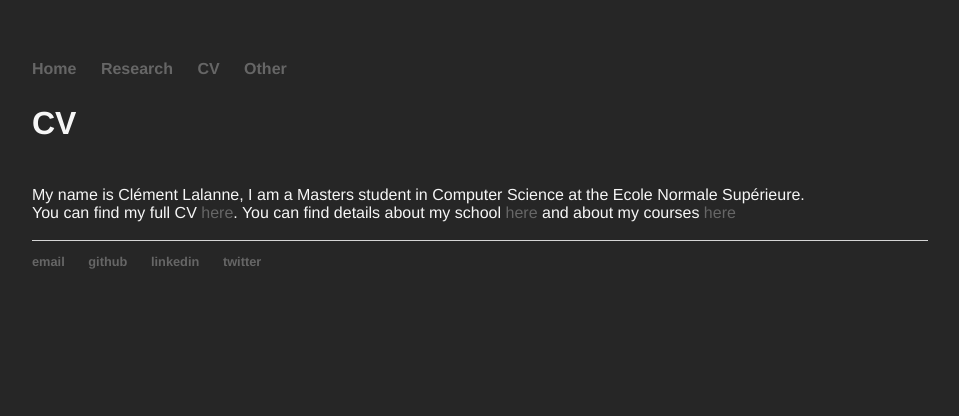
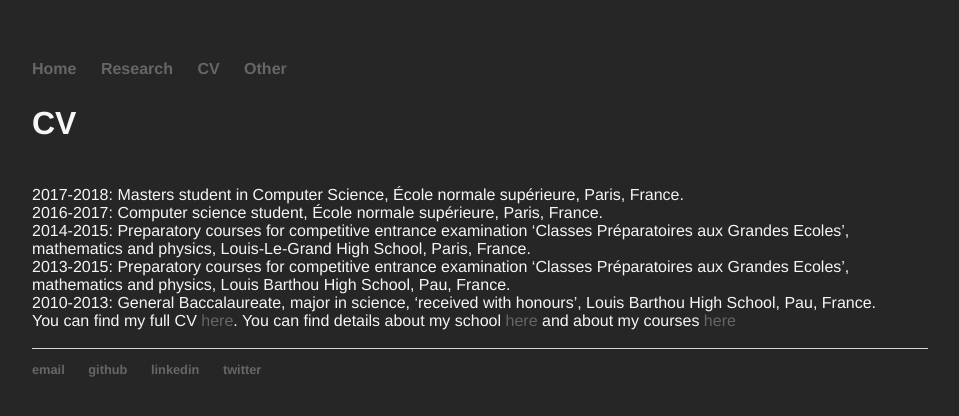
Before and after one commit to clemlal/clemlal.github.io, a Jekyll site: the page built from cv/index.html, in a window 1280 px wide. Shown: the top 416 px of the page, without its empty margins (160-1119 px from the left). Built offline with Jekyll 4.4.1, drawn with Linux system fonts in a browser that asks for light colours.

Commit message:
Precise informations given

```diff
--- a/cv/index.html
+++ b/cv/index.html
@@ -4,7 +4,15 @@ title: CV
 ---
 <h2> CV </h2>
 <br/>
-My name is Clément Lalanne, I am a Masters student in Computer Science at the Ecole Normale Supérieure.
+2017-2018: Masters student in Computer Science, École normale supérieure, Paris, France.
+<br/>
+2016-2017: Computer science student, École normale supérieure, Paris, France.
+<br/>
+2014-2015: Preparatory courses for competitive entrance examination ‘Classes Préparatoires aux Grandes Ecoles’, mathematics and physics, Louis-Le-Grand High School, Paris, France.
+<br/>
+2013-2015: Preparatory courses for competitive entrance examination ‘Classes Préparatoires aux Grandes Ecoles’, mathematics and physics, Louis Barthou High School, Pau, France.
+<br/>
+2010-2013: General Baccalaureate, major in science, ‘received with honours’, Louis Barthou High School, Pau, France.
 <br/>
 You can find my full CV <a target="_blank" href="https://github.com/ClementLalanne/CV/blob/master/cv_clement_lalanne.pdf">here</a>.
 You can find details about my school <a target="_blank" href="http://www.ens.fr/en">here</a> and about my courses <a target="_blank" href="https://www.di.ens.fr/WebHome.html.en">here</a>
```
